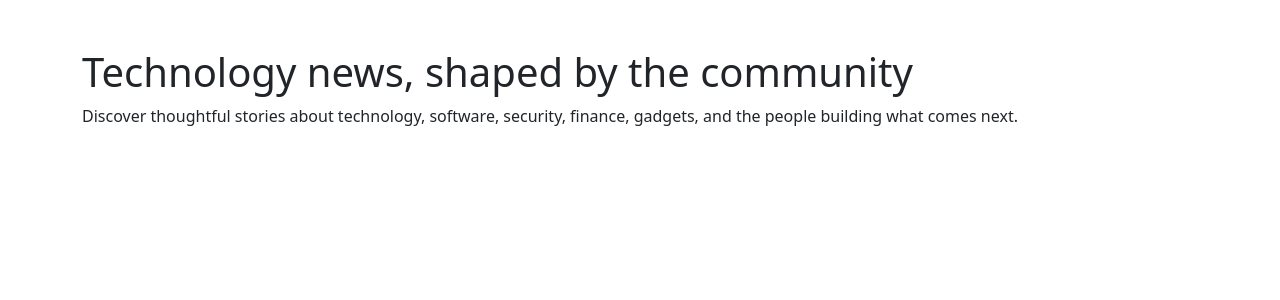
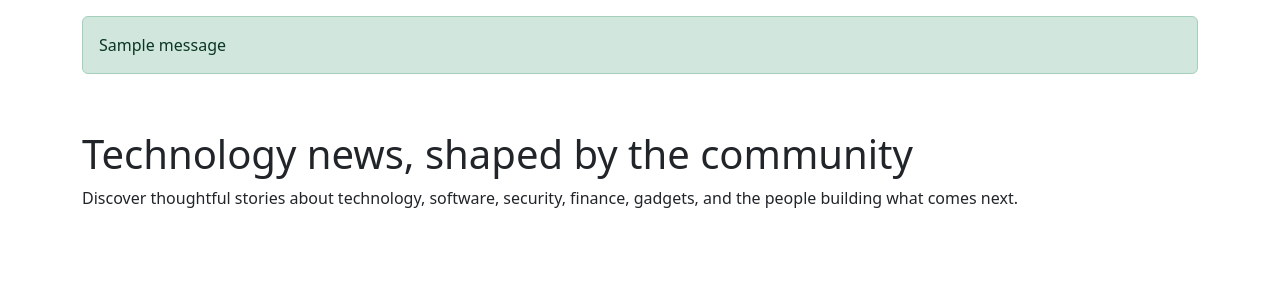
Before and after one commit to AbdulkadirKhoujja/codeinstitute-milestone-3-project, a Django app: page / in a window 1280 px wide. Shown: the part 80-380 px from the top of the page. Run offline with Django 5.2, Linux system fonts and the light colour scheme; tables that the repository leaves empty hold one stand-in row (values such as "Sample post"); one stand-in notice (Sample message) is shown.

Commit message:
feat: add accessible message display

```diff
--- a/templates/base.html
+++ b/templates/base.html
@@ -22,6 +22,7 @@
         <a class="site-brand" href="{% url 'news:home' %}">ByteBoard</a>
       </div>
     </header>
+    {% include "includes/messages.html" %}
     <main id="main-content" tabindex="-1">
       {% block content %}{% endblock %}
     </main>
--- /dev/null
+++ b/templates/includes/messages.html
@@ -0,0 +1,9 @@
+{% if messages %}
+  <div class="container pt-3" role="status" aria-live="polite" aria-atomic="true">
+    {% for message in messages %}
+      <div class="alert alert-{{ message.tags|default:'info' }} mb-2">
+        {{ message }}
+      </div>
+    {% endfor %}
+  </div>
+{% endif %}
```
Also changed, not shown: news/tests/test_post_list.py (+20 -0 lines).
